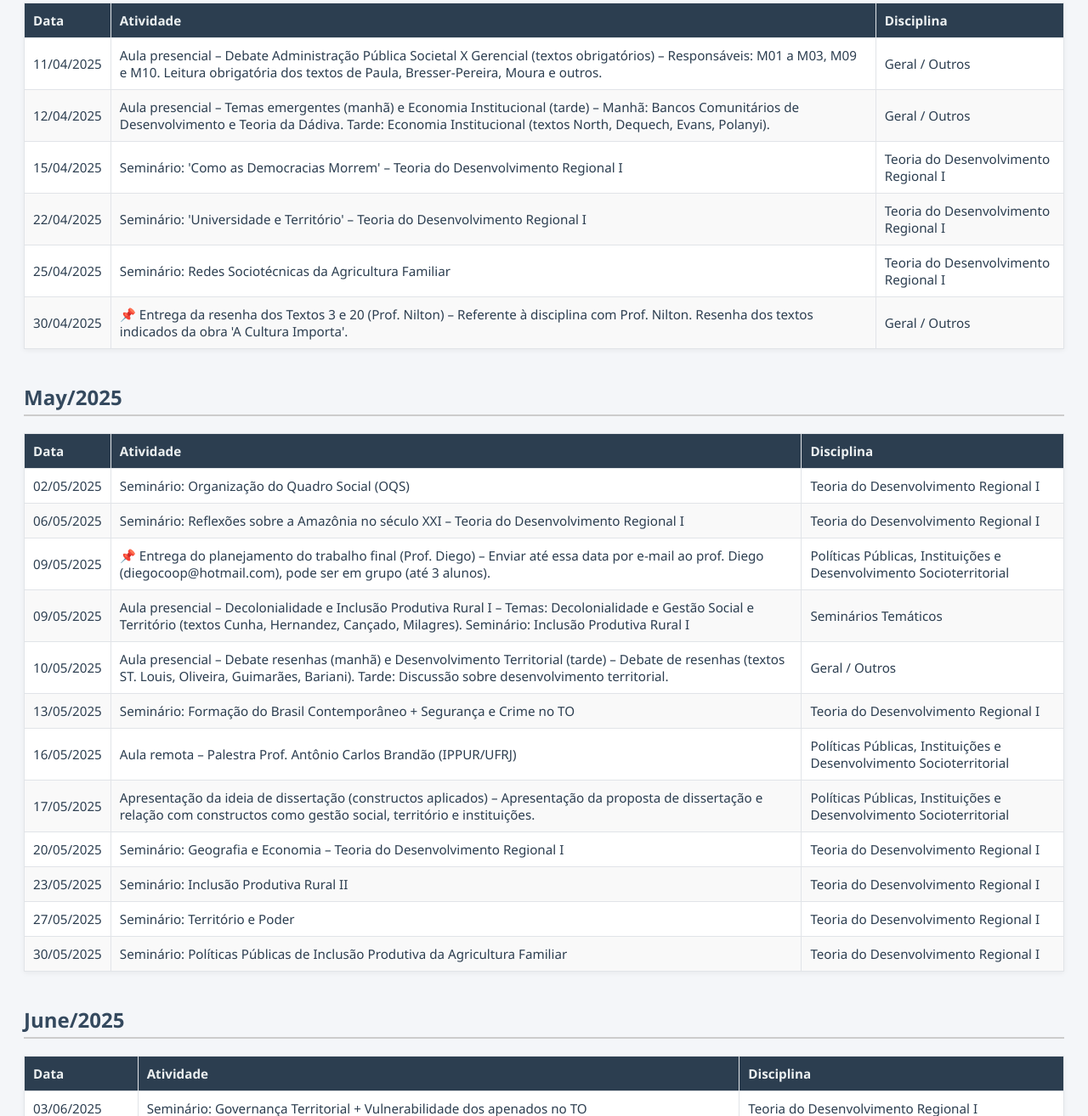
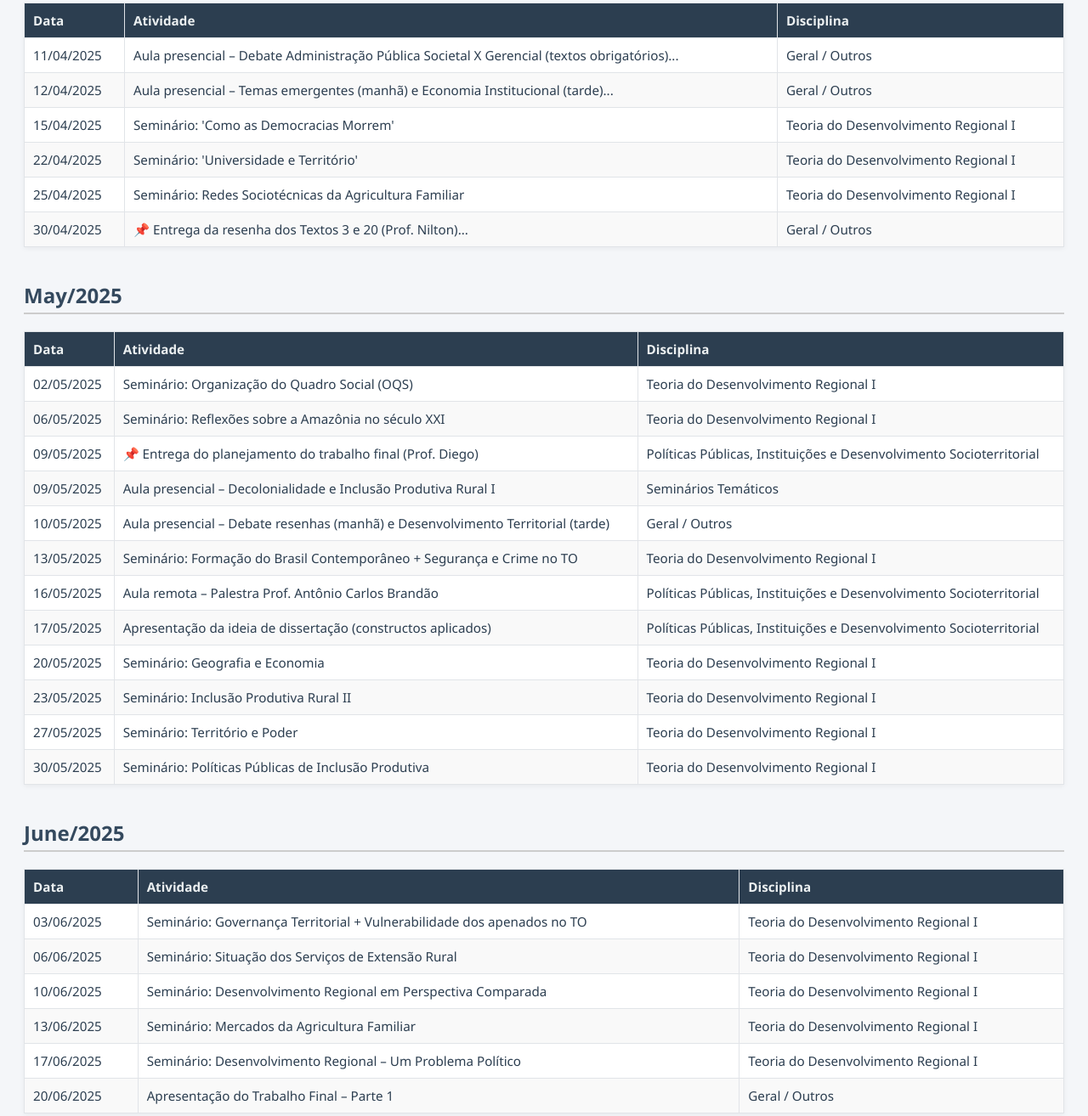
Before and after one commit to Netto01/mestrado, a plain HTML site: page index.html in a window 1280 px wide. Shown: the part 231-1545 px from the top of the page at 85% size. Drawn offline with Linux system fonts and the light colour scheme.

Commit message:
Update index.html

```diff
--- a/index.html
+++ b/index.html
@@ -106,177 +106,102 @@
 </head>
 <body>
     <h1>Agenda do Mestrado<br><small>Abril a Julho de 2025</small></h1>
-    <h2>April/2025</h2><table class="dataframe agenda-table">
+
+    <!-- Abril -->
+    <h2>April/2025</h2>
+    <table class="dataframe agenda-table">
         <thead>
-    <tr style="text-align: right;">
+            <tr>
                 <th>Data</th>
                 <th>Atividade</th>
                 <th>Disciplina</th>
             </tr>
         </thead>
         <tbody>
-    <tr>
-      <td>11/04/2025</td>
-      <td>Aula presencial – Debate Administração Pública Societal X Gerencial (textos obrigatórios) – Responsáveis: M01 a M03, M09 e M10. Leitura obrigatória dos textos de Paula, Bresser-Pereira, Moura e outros.</td>
-      <td>Geral / Outros</td>
-    </tr>
-    <tr>
-      <td>12/04/2025</td>
-      <td>Aula presencial – Temas emergentes (manhã) e Economia Institucional (tarde) – Manhã: Bancos Comunitários de Desenvolvimento e Teoria da Dádiva. Tarde: Economia Institucional (textos North, Dequech, Evans, Polanyi).</td>
-      <td>Geral / Outros</td>
-    </tr>
-    <tr>
-      <td>15/04/2025</td>
-      <td>Seminário: 'Como as Democracias Morrem' – Teoria do Desenvolvimento Regional I</td>
-      <td>Teoria do Desenvolvimento Regional I</td>
-    </tr>
-    <tr>
-      <td>22/04/2025</td>
-      <td>Seminário: 'Universidade e Território' – Teoria do Desenvolvimento Regional I</td>
-      <td>Teoria do Desenvolvimento Regional I</td>
-    </tr>
-    <tr>
-      <td>25/04/2025</td>
-      <td>Seminário: Redes Sociotécnicas da Agricultura Familiar</td>
-      <td>Teoria do Desenvolvimento Regional I</td>
-    </tr>
-    <tr>
-      <td>30/04/2025</td>
-      <td>📌 Entrega da resenha dos Textos 3 e 20 (Prof. Nilton) – Referente à disciplina com Prof. Nilton. Resenha dos textos indicados da obra 'A Cultura Importa'.</td>
-      <td>Geral / Outros</td>
-    </tr>
+            <tr><td>11/04/2025</td><td>Aula presencial – Debate Administração Pública Societal X Gerencial (textos obrigatórios)...</td><td>Geral / Outros</td></tr>
+            <tr><td>12/04/2025</td><td>Aula presencial – Temas emergentes (manhã) e Economia Institucional (tarde)...</td><td>Geral / Outros</td></tr>
+            <tr><td>15/04/2025</td><td>Seminário: 'Como as Democracias Morrem'</td><td>Teoria do Desenvolvimento Regional I</td></tr>
+            <tr><td>22/04/2025</td><td>Seminário: 'Universidade e Território'</td><td>Teoria do Desenvolvimento Regional I</td></tr>
+            <tr><td>25/04/2025</td><td>Seminário: Redes Sociotécnicas da Agricultura Familiar</td><td>Teoria do Desenvolvimento Regional I</td></tr>
+            <tr><td>30/04/2025</td><td>📌 Entrega da resenha dos Textos 3 e 20 (Prof. Nilton)...</td><td>Geral / Outros</td></tr>
         </tbody>
     </table>
-<h2>May/2025</h2><table class="dataframe agenda-table">
+
+    <!-- Maio -->
+    <h2>May/2025</h2>
+    <table class="dataframe agenda-table">
         <thead>
-    <tr style="text-align: right;">
+            <tr>
                 <th>Data</th>
                 <th>Atividade</th>
                 <th>Disciplina</th>
             </tr>
         </thead>
         <tbody>
-    <tr>
-      <td>02/05/2025</td>
-      <td>Seminário: Organização do Quadro Social (OQS)</td>
-      <td>Teoria do Desenvolvimento Regional I</td>
-    </tr>
-    <tr>
-      <td>06/05/2025</td>
-      <td>Seminário: Reflexões sobre a Amazônia no século XXI – Teoria do Desenvolvimento Regional I</td>
-      <td>Teoria do Desenvolvimento Regional I</td>
-    </tr>
-    <tr>
-      <td>09/05/2025</td>
-      <td>📌 Entrega do planejamento do trabalho final (Prof. Diego) – Enviar até essa data por e-mail ao prof. Diego (diegocoop@hotmail.com), pode ser em grupo (até 3 alunos).</td>
-      <td>Políticas Públicas, Instituições e Desenvolvimento Socioterritorial</td>
-    </tr>
-    <tr>
-      <td>09/05/2025</td>
-      <td>Aula presencial – Decolonialidade e Inclusão Produtiva Rural I – Temas: Decolonialidade e Gestão Social e Território (textos Cunha, Hernandez, Cançado, Milagres). Seminário: Inclusão Produtiva Rural I</td>
-      <td>Seminários Temáticos</td>
-    </tr>
-    <tr>
-      <td>10/05/2025</td>
-      <td>Aula presencial – Debate resenhas (manhã) e Desenvolvimento Territorial (tarde) – Debate de resenhas (textos ST. Louis, Oliveira, Guimarães, Bariani). Tarde: Discussão sobre desenvolvimento territorial.</td>
-      <td>Geral / Outros</td>
-    </tr>
-    <tr>
-      <td>13/05/2025</td>
-      <td>Seminário: Formação do Brasil Contemporâneo + Segurança e Crime no TO</td>
-      <td>Teoria do Desenvolvimento Regional I</td>
-    </tr>
-    <tr>
-      <td>16/05/2025</td>
-      <td>Aula remota – Palestra Prof. Antônio Carlos Brandão (IPPUR/UFRJ)</td>
-      <td>Políticas Públicas, Instituições e Desenvolvimento Socioterritorial</td>
-    </tr>
-    <tr>
-      <td>17/05/2025</td>
-      <td>Apresentação da ideia de dissertação (constructos aplicados) – Apresentação da proposta de dissertação e relação com constructos como gestão social, território e instituições.</td>
-      <td>Políticas Públicas, Instituições e Desenvolvimento Socioterritorial</td>
-    </tr>
-    <tr>
-      <td>20/05/2025</td>
-      <td>Seminário: Geografia e Economia – Teoria do Desenvolvimento Regional I</td>
-      <td>Teoria do Desenvolvimento Regional I</td>
-    </tr>
-    <tr>
-      <td>23/05/2025</td>
-      <td>Seminário: Inclusão Produtiva Rural II</td>
-      <td>Teoria do Desenvolvimento Regional I</td>
-    </tr>
-    <tr>
-      <td>27/05/2025</td>
-      <td>Seminário: Território e Poder</td>
-      <td>Teoria do Desenvolvimento Regional I</td>
-    </tr>
-    <tr>
-      <td>30/05/2025</td>
-      <td>Seminário: Políticas Públicas de Inclusão Produtiva da Agricultura Familiar</td>
-      <td>Teoria do Desenvolvimento Regional I</td>
-    </tr>
+            <tr><td>02/05/2025</td><td>Seminário: Organização do Quadro Social (OQS)</td><td>Teoria do Desenvolvimento Regional I</td></tr>
+            <tr><td>06/05/2025</td><td>Seminário: Reflexões sobre a Amazônia no século XXI</td><td>Teoria do Desenvolvimento Regional I</td></tr>
+            <tr><td>09/05/2025</td><td>📌 Entrega do planejamento do trabalho final (Prof. Diego)</td><td>Políticas Públicas, Instituições e Desenvolvimento Socioterritorial</td></tr>
+            <tr><td>09/05/2025</td><td>Aula presencial – Decolonialidade e Inclusão Produtiva Rural I</td><td>Seminários Temáticos</td></tr>
+            <tr><td>10/05/2025</td><td>Aula presencial – Debate resenhas (manhã) e Desenvolvimento Territorial (tarde)</td><td>Geral / Outros</td></tr>
+            <tr><td>13/05/2025</td><td>Seminário: Formação do Brasil Contemporâneo + Segurança e Crime no TO</td><td>Teoria do Desenvolvimento Regional I</td></tr>
+            <tr><td>16/05/2025</td><td>Aula remota – Palestra Prof. Antônio Carlos Brandão</td><td>Políticas Públicas, Instituições e Desenvolvimento Socioterritorial</td></tr>
+            <tr><td>17/05/2025</td><td>Apresentação da ideia de dissertação (constructos aplicados)</td><td>Políticas Públicas, Instituições e Desenvolvimento Socioterritorial</td></tr>
+            <tr><td>20/05/2025</td><td>Seminário: Geografia e Economia</td><td>Teoria do Desenvolvimento Regional I</td></tr>
+            <tr><td>23/05/2025</td><td>Seminário: Inclusão Produtiva Rural II</td><td>Teoria do Desenvolvimento Regional I</td></tr>
+            <tr><td>27/05/2025</td><td>Seminário: Território e Poder</td><td>Teoria do Desenvolvimento Regional I</td></tr>
+            <tr><td>30/05/2025</td><td>Seminário: Políticas Públicas de Inclusão Produtiva</td><td>Teoria do Desenvolvimento Regional I</td></tr>
         </tbody>
     </table>
-<h2>June/2025</h2><table class="dataframe agenda-table">
+
+    <!-- Junho -->
+    <h2>June/2025</h2>
+    <table class="dataframe agenda-table">
         <thead>
-    <tr style="text-align: right;">
+            <tr>
                 <th>Data</th>
                 <th>Atividade</th>
                 <th>Disciplina</th>
             </tr>
         </thead>
         <tbody>
-    <tr>
-      <td>03/06/2025</td>
-      <td>Seminário: Governança Territorial + Vulnerabilidade dos apenados no TO</td>
-      <td>Teoria do Desenvolvimento Regional I</td>
-    </tr>
-    <tr>
-      <td>06/06/2025</td>
-      <td>Seminário: Situação dos Serviços de Extensão Rural</td>
-      <td>Teoria do Desenvolvimento Regional I</td>
-    </tr>
-    <tr>
-      <td>10/06/2025</td>
-      <td>Seminário: Desenvolvimento Regional em Perspectiva Comparada</td>
-      <td>Teoria do Desenvolvimento Regional I</td>
-    </tr>
-    <tr>
-      <td>13/06/2025</td>
-      <td>Seminário: Mercados da Agricultura Familiar</td>
-      <td>Teoria do Desenvolvimento Regional I</td>
-    </tr>
-    <tr>
-      <td>17/06/2025</td>
-      <td>Seminário: Desenvolvimento Regional – Um Problema Político</td>
-      <td>Teoria do Desenvolvimento Regional I</td>
-    </tr>
-    <tr>
-      <td>20/06/2025</td>
-      <td>Apresentação do Trabalho Final – Parte 1</td>
-      <td>Geral / Outros</td>
-    </tr>
+            <tr><td>03/06/2025</td><td>Seminário: Governança Territorial + Vulnerabilidade dos apenados no TO</td><td>Teoria do Desenvolvimento Regional I</td></tr>
+            <tr><td>06/06/2025</td><td>Seminário: Situação dos Serviços de Extensão Rural</td><td>Teoria do Desenvolvimento Regional I</td></tr>
+            <tr><td>10/06/2025</td><td>Seminário: Desenvolvimento Regional em Perspectiva Comparada</td><td>Teoria do Desenvolvimento Regional I</td></tr>
+            <tr><td>13/06/2025</td><td>Seminário: Mercados da Agricultura Familiar</td><td>Teoria do Desenvolvimento Regional I</td></tr>
+            <tr><td>17/06/2025</td><td>Seminário: Desenvolvimento Regional – Um Problema Político</td><td>Teoria do Desenvolvimento Regional I</td></tr>
+            <tr><td>20/06/2025</td><td>Apresentação do Trabalho Final – Parte 1</td><td>Geral / Outros</td></tr>
         </tbody>
     </table>
-<h2>July/2025</h2><table class="dataframe agenda-table">
+
+    <!-- Julho -->
+    <h2>July/2025</h2>
+    <table class="dataframe agenda-table">
         <thead>
-    <tr style="text-align: right;">
+            <tr>
                 <th>Data</th>
                 <th>Atividade</th>
                 <th>Disciplina</th>
             </tr>
         </thead>
         <tbody>
-    <tr>
-      <td>20/07/2025</td>
-      <td>Apresentação do Trabalho Final – Parte 2</td>
-      <td>Geral / Outros</td>
-    </tr>
+            <tr><td>20/07/2025</td><td>Apresentação do Trabalho Final – Parte 2</td><td>Geral / Outros</td></tr>
         </tbody>
     </table>
+
     <div class="footer">
-        Atualizado por Neto em 09/04/2025 · Universidade Federal do Tocantins · PPGDR
+        Atualizado por Neto em 09/04/2025 as 22h42min horário de brasília · Universidade Federal do Tocantins · PPGDR
     </div>
+
+    <script>
+        // Adiciona os data-labels automaticamente
+        document.querySelectorAll('.agenda-table').forEach(table => {
+            const headers = Array.from(table.querySelectorAll('thead th')).map(th => th.innerText);
+            table.querySelectorAll('tbody tr').forEach(row => {
+                row.querySelectorAll('td').forEach((td, i) => {
+                    td.setAttribute('data-label', headers[i]);
+                });
+            });
+        });
+    </script>
 </body>
 </html>
```
Lines whose indentation alone changed are shown as unchanged.
